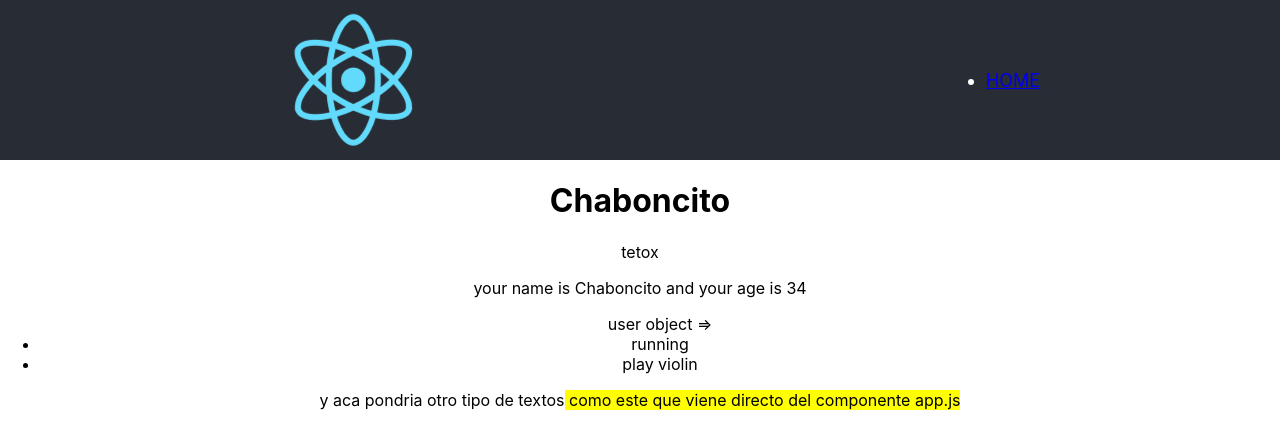
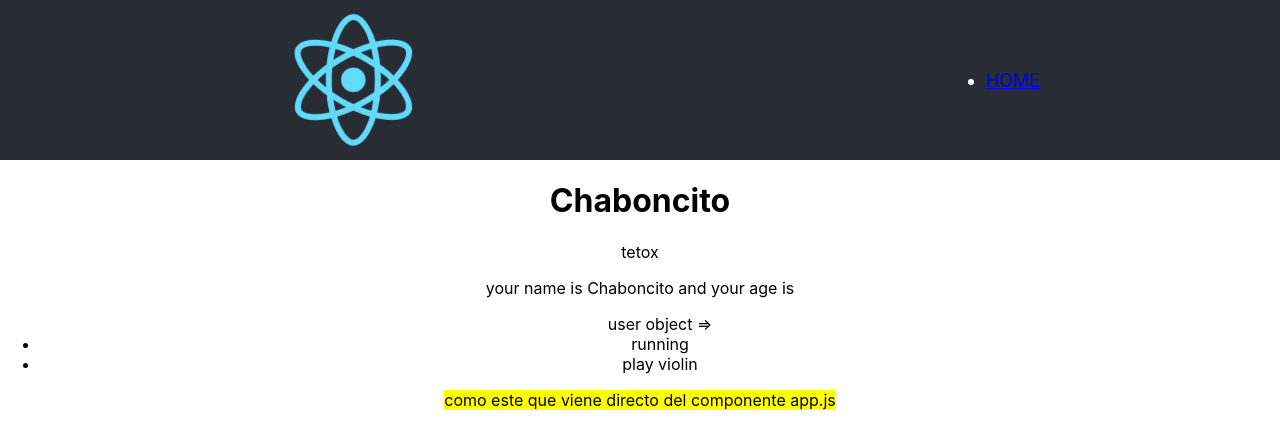
Before and after one commit to pablojavierjimenez/react-basics, a React (Create React App) app: page / in a window 1280 px wide. Shown: the top 448 px of the page. Built offline with nearby package versions, Linux system fonts and the light colour scheme.

Commit message:
finish of App.js on video N°13

```diff
--- a/src/App.js
+++ b/src/App.js
@@ -6,15 +6,68 @@ import Home from './components/Home';
 import Header from './components/Header';
 
 class App extends Component {
+  constructor(){
+    super();
+
+    //VARIABLES AND PROPERTISES
+
+    /**
+     * *BIND METHODS*
+     */
+    this.onChangeLinkName = this.onChangeLinkName.bind(this);
+
+    /**
+     * *STATES*
+     */
+    this.state = {
+      homeLink: "Home"
+    }
+  }
+
+  // METHODS:
+  onGreet() {
+    alert('que hacelga!');
+  }
+
+  /**
+   * Particularmente esta _funcion_ se encarga de actualizar el estado de:
+   * this.state.homeLink lo que da como resultado la actualizacion de el valor del texto del link
+   * en el stateless cmponent _<Header>_ pero el flujo de funcionamiento es:
+   * la funcion que maneja el cambio de estado ( en este caso on _onChangeLinkName_)
+   * es pasada al componente _<Home>_, donde es recivido a travez de la la props _changeLink_
+   * alli es encapsulada y al ser gatillada, en el parametro _newName_ se le pasa el this.state.homeLink,
+   * pero de los estados del componente _<Home>_, es asi que la funcion es disparada en el componente _<App>_
+   * actualizando asi el valor de _homeLink_, probocando de ese modo la cascada de actualizaciones
+   * en las cuales se actualiza el componente _<Header>_
+  */
+  onChangeLinkName( newName ) {
+    this.setState({
+      homeLink: newName
+    });
+  }
+
   render() {
-    let textFromApp = 'como este que viene directo del componente app.js';
+    /**
+     * Como veras lo que declaro aca adentro es parte de la funcion _render()_
+     * es por eso que puedo accesarlo libremente sin la necesidad de apelar al _this_
+    */
+    let textFromApp = ' como este que viene directo del componente app.js ';
     let user = {
       name: 'jey jey',
       hobbies: ['running', 'play violin']
     };
+    /**
+     *
+     */
     return (
       <div className="App">
-        <Header />
+        {/**
+         * **Header** is an example of an stateLess component
+         * its mean that the component itself n use or implement the
+         * react state, insted of that it use the values recived by props
+         * @reference https://reactjs.org/docs/state-and-lifecycle.html#the-data-flows-down
+         */}
+        <Header homeLink={this.state.homeLink} />
         {/**
          * _Acerca de lo elemento hijos de un componente_
          * los componentes pueden utilizarse como un cierre en si mismos,
@@ -26,14 +79,17 @@ class App extends Component {
          *    *<Home>*
          *      *<p>soy hijo de home</p>*
          *    *</Home>*
-        */}
-        <Home name={"Chaboncito"} age={34} user={user} >
-          {/* you most put a child element cause isRequired */}
-          <p>
-            y aca pondria otro tipo de textos
-            <mark> {textFromApp} </mark>
-          </p>
+         */}
+        <Home
+          name={"Chaboncito"}
+          initialAge={ 34 }
+          user={ user }
+          greet={ this.onGreet }
+          changeLink={this.onChangeLinkName}
+          initialLinkName={this.state.homeLink}>
+          <mark> {textFromApp} </mark>
         </Home>
+
       </div>
     );
   }
```
